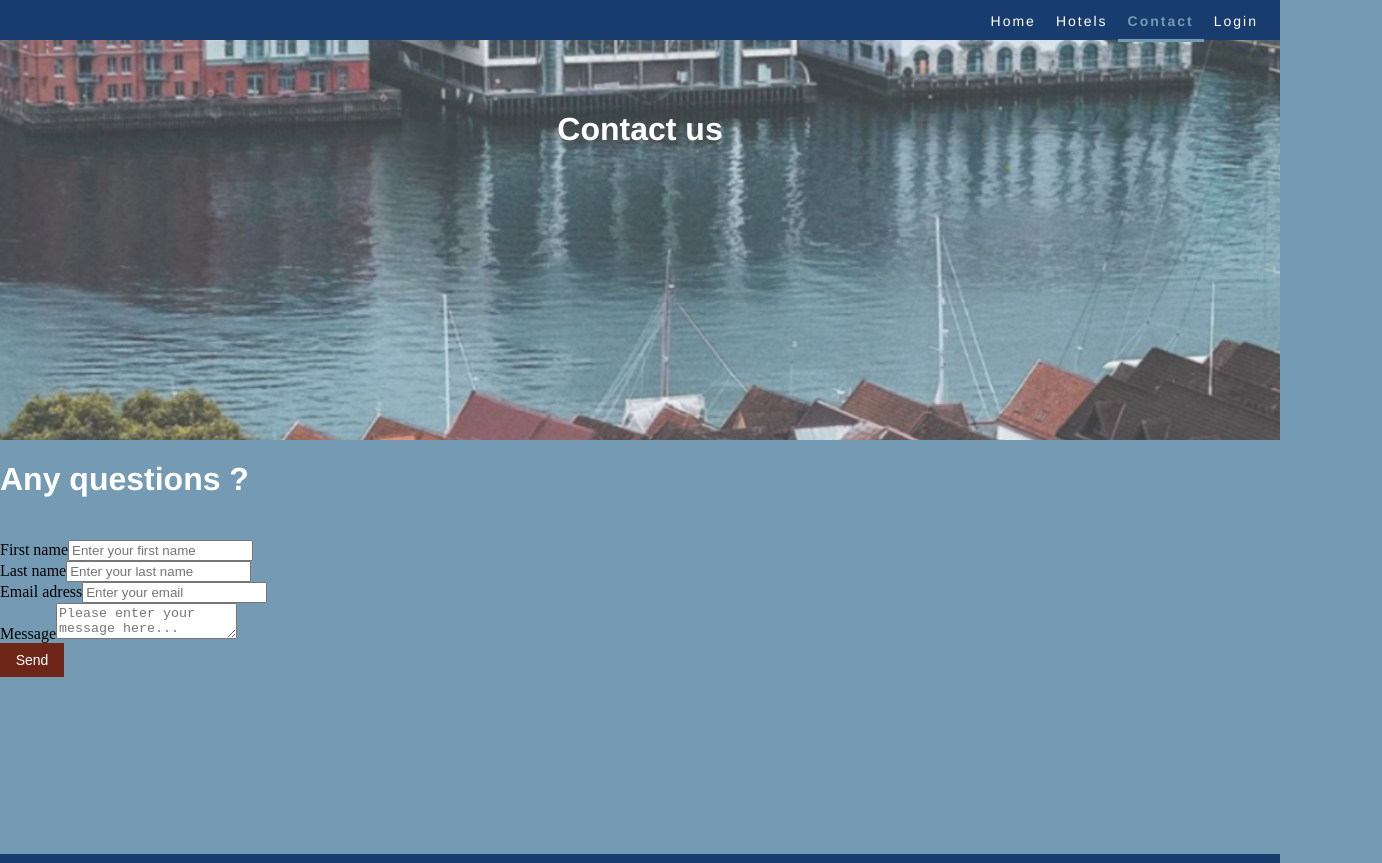
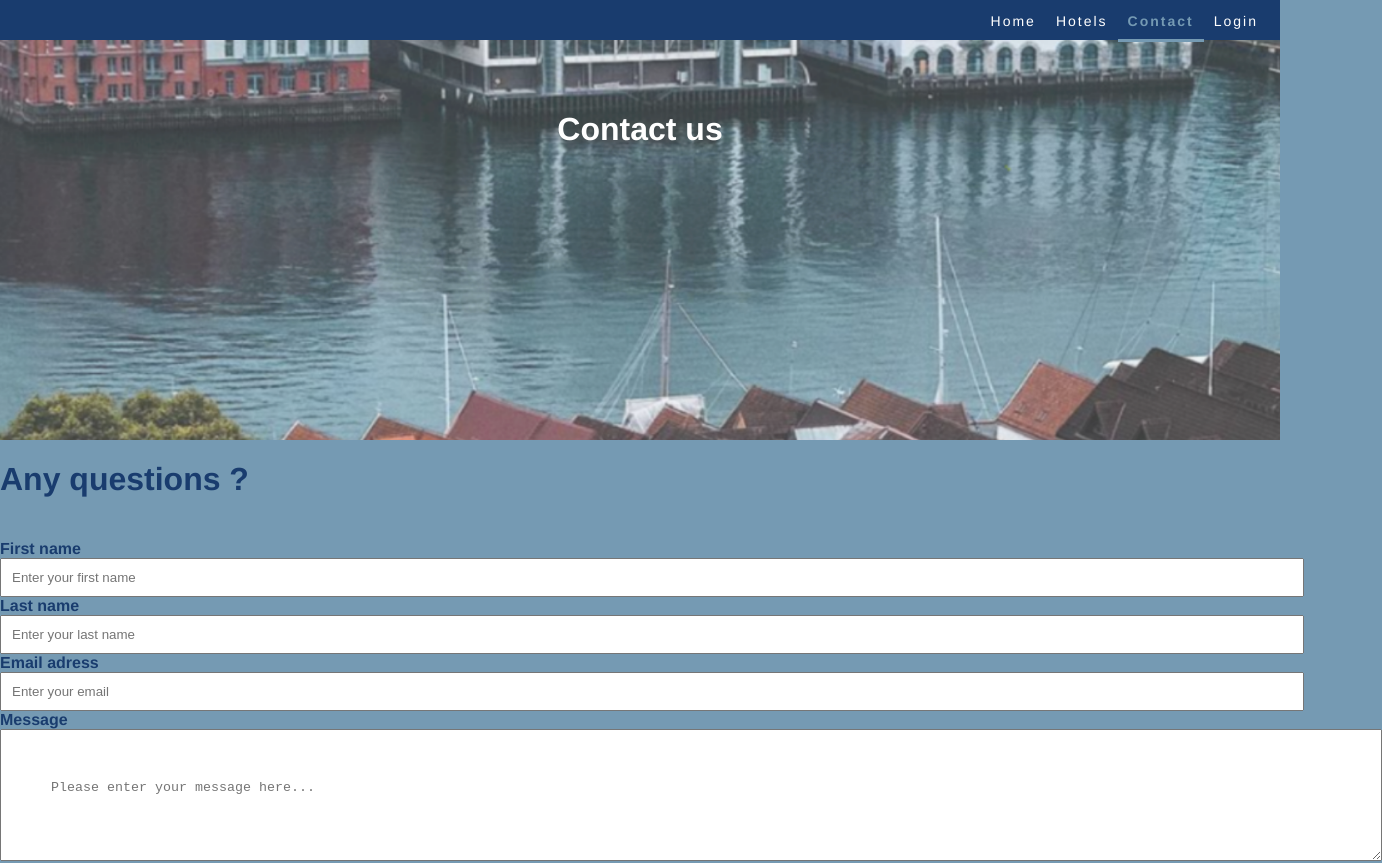
Before and after one commit to elisemykle/elise-myklebust-project-exam-2, a React (Create React App) app: page /Contact in a window 1280 px wide. Shown: the top 863 px of the page, 1382 px wide, since content can reach past the window. Built offline with nearby package versions, Linux system fonts and the light colour scheme; a web font is replaced by a local one.

Commit message:
stilet kontakt form

```diff
--- a/src/App.js
+++ b/src/App.js
@@ -15,6 +15,7 @@ import Hotelspesific from "./components/visitor/hotelspesific/Hotelspesific.js";
 
 function App() {
   return (
+      <div className="page">
       <Router className="App">
            <Navigation />
           <Switch>
@@ -26,6 +27,7 @@ function App() {
           </Switch>
         <Footer />
       </Router>
+      </div>
       );
     }
 
--- a/src/components/visitor/contact/contact.js
+++ b/src/components/visitor/contact/contact.js
@@ -31,29 +31,29 @@ const schema = yup.object().shape({
     function onSubmit() {
     }
     return(
-        <Form className="page" onSubmit={handleSubmit(onSubmit)}>
+        <Form className="contact--form" onSubmit={handleSubmit(onSubmit)}>
             <Form.Group>
                 <Hero title="Contact us" text="" classes="hero hero--contact" showSearch={false}/>
                 <div className="contact__contact--page">
                     <h1 className="contact--h1">Any questions ?</h1>
                 </div>
-                <Form.Label className="form__label">First name</Form.Label>
-                <Form.Control name="firstname" placeholder="Enter your first name" ref={register}/>
+                <Form.Label className="form--label">First name</Form.Label>
+                <Form.Control className="form--input" name="firstname" placeholder="Enter your first name" ref={register}/>
                 {errors.firstname && <p className="error--message">Please enter minimum 2 characters.</p>}
             </Form.Group>
             <Form.Group>
-                <Form.Label className="form__label">Last name</Form.Label>
-                <Form.Control name="lastname" placeholder="Enter your last name" ref={register}/>
+                <Form.Label className="form--label">Last name</Form.Label>
+                <Form.Control className="form--input" name="lastname" placeholder="Enter your last name" ref={register}/>
                 {errors.lastname && <p className="error--message">Please enter minimum 2 characters.</p>}
             </Form.Group>
 			<Form.Group>
-                <Form.Label className="form__label">Email adress</Form.Label>
-                <Form.Control name="emailadress" placeholder="Enter your email" ref={register}/>
+                <Form.Label className="form--label">Email adress</Form.Label>
+                <Form.Control className="form--input" name="emailadress" placeholder="Enter your email" ref={register}/>
                 {errors.emailadress && <p className="error--message">Please enter in a valid email format.</p>}
             </Form.Group>
 			<Form.Group>
-				<Form.Label className="form__label">Message</Form.Label>
-				<Form.Control className="message__form" as="textarea" name="message" placeholder="Please enter your message here..." ref={register}/>
+				<Form.Label className="form--label">Message</Form.Label>
+				<Form.Control className="message--form" as="textarea" name="message" placeholder="Please enter your message here..." ref={register}/>
 				{errors.message && <p className="error--message">Please enter in minimum 10 characters.</p>}
 			</Form.Group>
             <Button className="contact--button" type="submit">Send</Button>
--- a/src/components/visitor/hotels/hotels.js
+++ b/src/components/visitor/hotels/hotels.js
@@ -24,8 +24,8 @@ const API_URL = "http://localhost:8888/get-establishments.php";
                         {
                             hotels.map((hotel, index) =>
                                 <div key={index}>
+                                    <h1 className="hotels--establishmentName">{hotel.establishmentName}</h1>
                                     <img src={hotel.imageUrl} className="hotels--image" alt="hotels"/>
-                                    <h1 className="hotels--establishmentName">{hotel.establishmentName}</h1>
                                     <p className="hotels--description">{hotel.description}</p>
                                     <Link to={"/Hotelspesific/" + hotel.id} className="hotels--readmore">read more</Link>
                                     <Link to={"/Hotelspesific/" + hotel.id} className="hotels--button">Book now</Link>
--- a/src/css/contact.scss
+++ b/src/css/contact.scss
@@ -1,19 +1,27 @@
-.page {
-    min-height: 100vh;
+
+.contact--h1{
+    color: $secondarycolor;
+    padding-bottom: 20px;
+    font-family: $fontfamily;
+    font-weight: bold;
 }
 
-
-.contact--h1{
-    color: white;
-    padding-bottom: 20px;
+.form--label{
+    font-size: 16px;
+    font-weight: bold;
     font-family: $fontfamily;
-    font-style: bold;
-}
-
-.error--message{
     color: $secondarycolor;
 }
 
+.form--input {
+    width: 100%;
+    padding: 10px;
+}
+
+.message--form{
+    width: 100%;
+    padding: 50px;
+}
 
 .contact--button{
     background-color: $elementcolor;
@@ -32,3 +40,7 @@
     background-color: $secondarycolor;
     color: white;
 }
+
+.error--message{
+    color: $secondarycolor;
+}
--- a/src/css/global.scss
+++ b/src/css/global.scss
@@ -7,6 +7,10 @@ $navlinkcolor: #FFFFFF;
 body{
     margin: 0;
     background-color: $primarycolor;
+}
+
+.page {
+    min-height: 100vh
 }
 
 /* ---------- HOME ---------- */
--- a/src/css/home.scss
+++ b/src/css/home.scss
@@ -1,7 +1,3 @@
-.page {
-    min-height: 100vh
-}
-
 .home__h1{
     color: $elementcolor;
     text-align: center;
--- a/src/css/hotels.scss
+++ b/src/css/hotels.scss
@@ -1,7 +1,3 @@
-.page {
-    min-height: 100vh
-}
-
 .hotels--establishmentName{
     color: $secondarycolor;
     font-family: $fontfamily;
@@ -12,6 +8,7 @@
     height: 250px;
     margin: 0 auto;
     margin-top: 30px;
+    object-fit: cover;
 }
 
 .hotels--description{
@@ -23,7 +20,7 @@
     background-color: $elementcolor;
     border: none;
     color: white;
-    padding: 15px 32px;
+    padding: 10px 15px;
     text-align: center;
     text-decoration: none;
     display: inline-block;
@@ -41,5 +38,8 @@
     font-weight: bold;
     font-family: $fontfamily;
     color: $secondarycolor;
+}
 
+.hotels--readmore:hover{
+    color: $elementcolor;
 }
```
